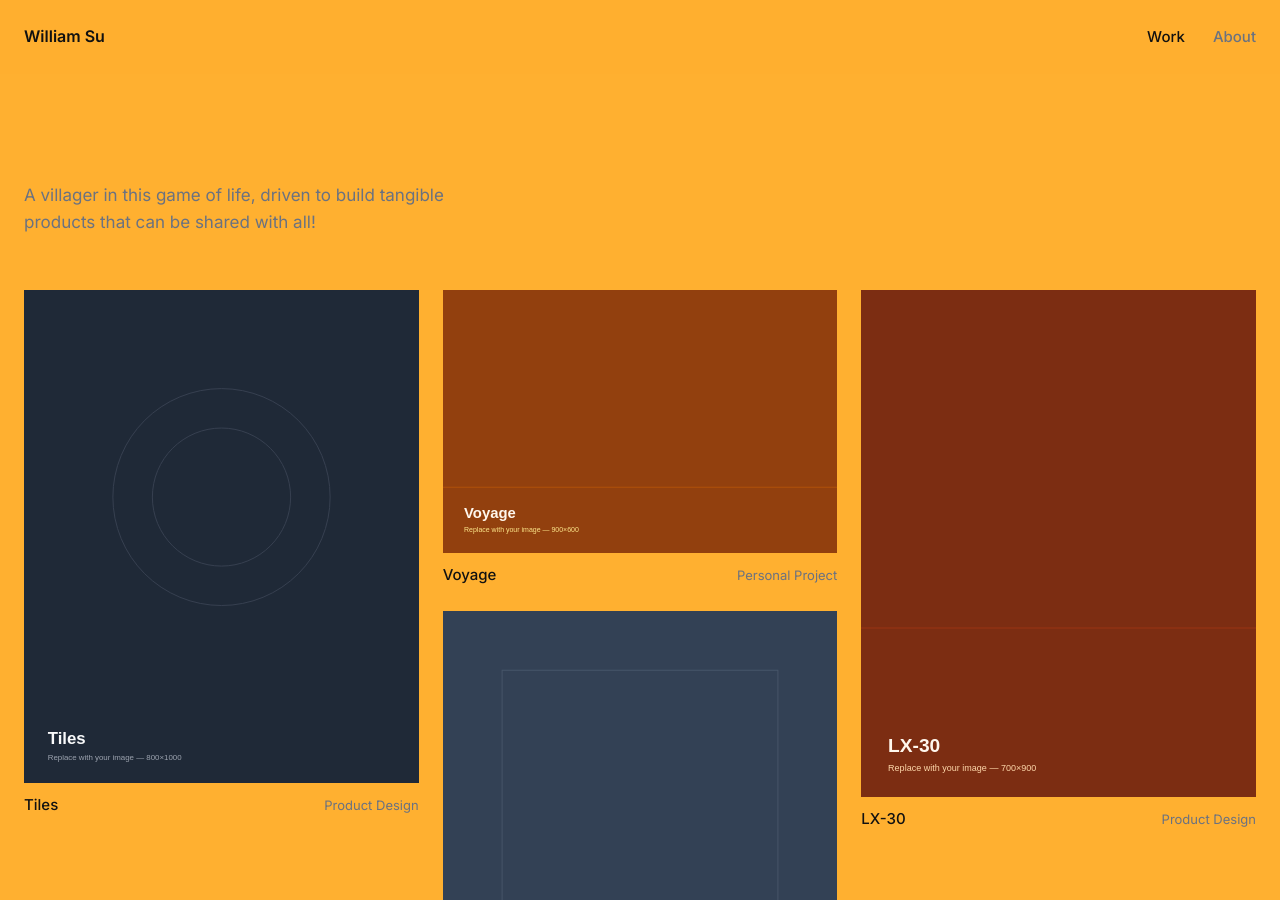
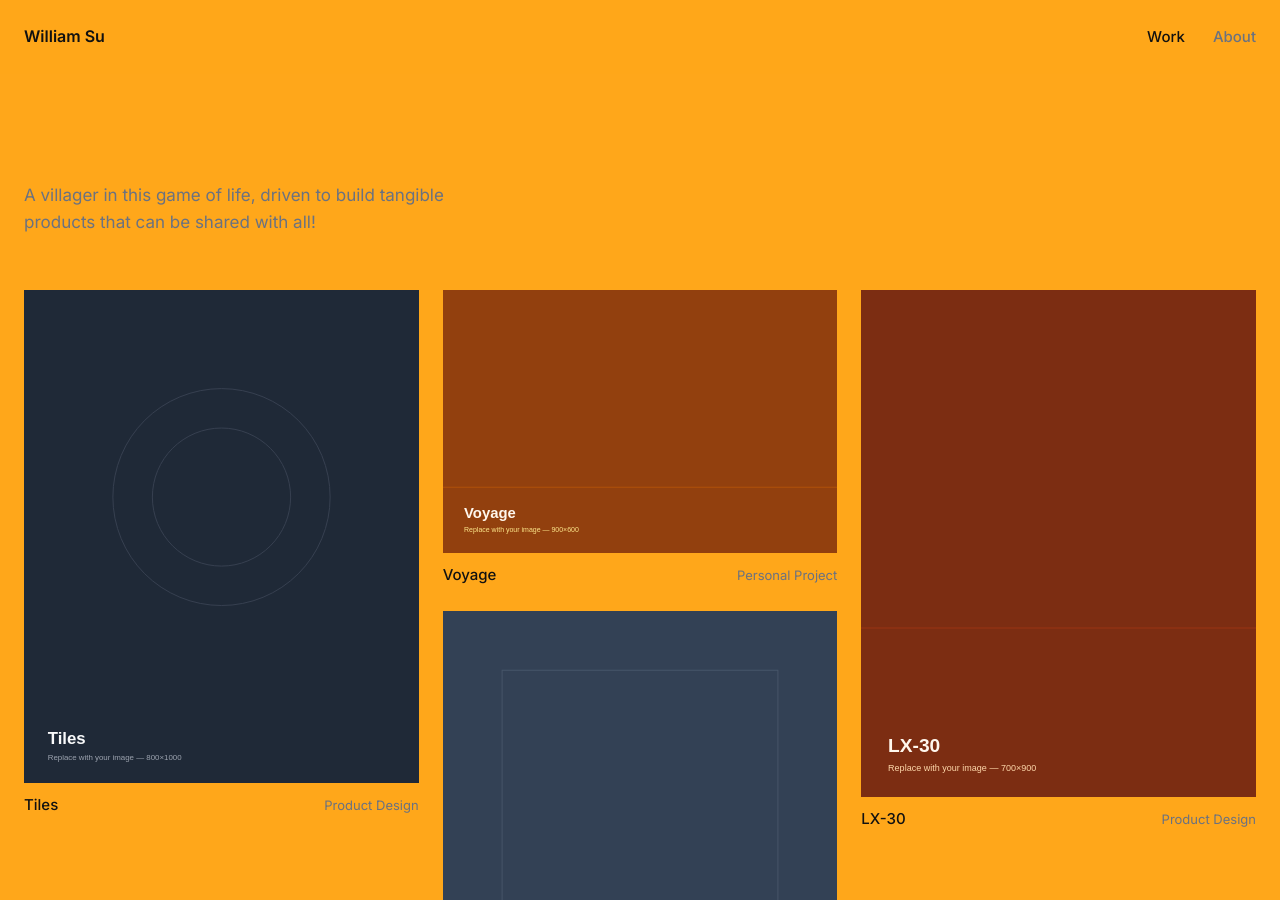
Before and after one commit to OperationPantsu/PersonalSite, a Jekyll site: the page built from index.html, in a window 1280 px wide and 900 px high. Built offline with Jekyll 4.4.1, drawn with Linux system fonts in a browser that asks for light colours.

Commit message:
Change site background color to #FFA71A
Co-Authored-By: Claude Sonnet 5 <noreply@anthropic.com>

```diff
--- a/_sass/theme.scss
+++ b/_sass/theme.scss
@@ -1,7 +1,7 @@
 // ------------------------------------------------------------------
 // THEME — variables. Change colors, fonts and spacing here.
 // ------------------------------------------------------------------
-$color-bg: #ffb030;
+$color-bg: #ffa71a;
 $color-text: #111111;
 $color-text-muted: #6b7280;
 $color-border: #e5e7eb;
```
